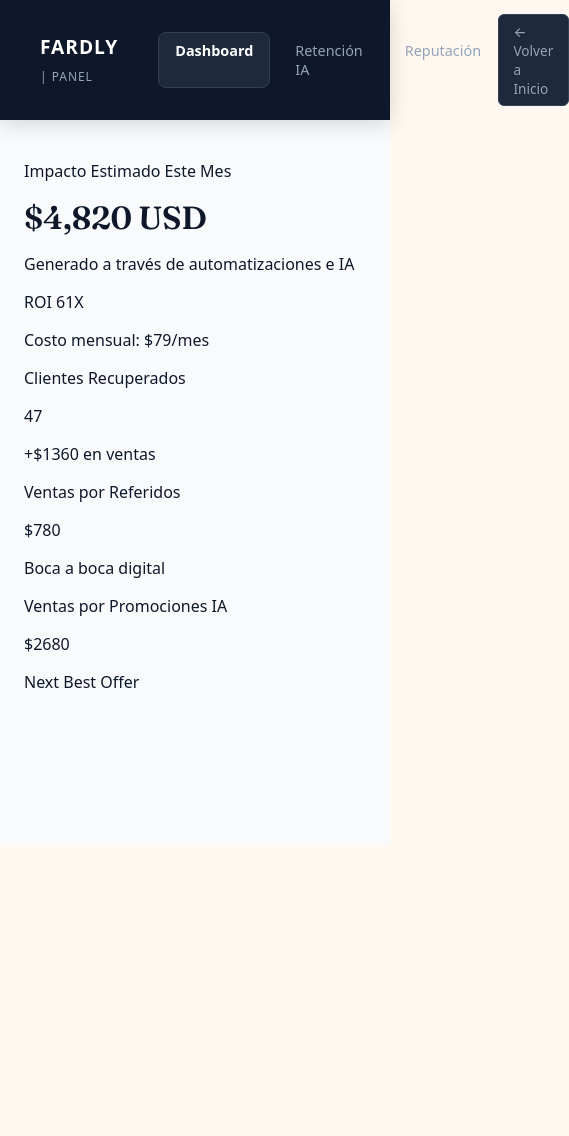
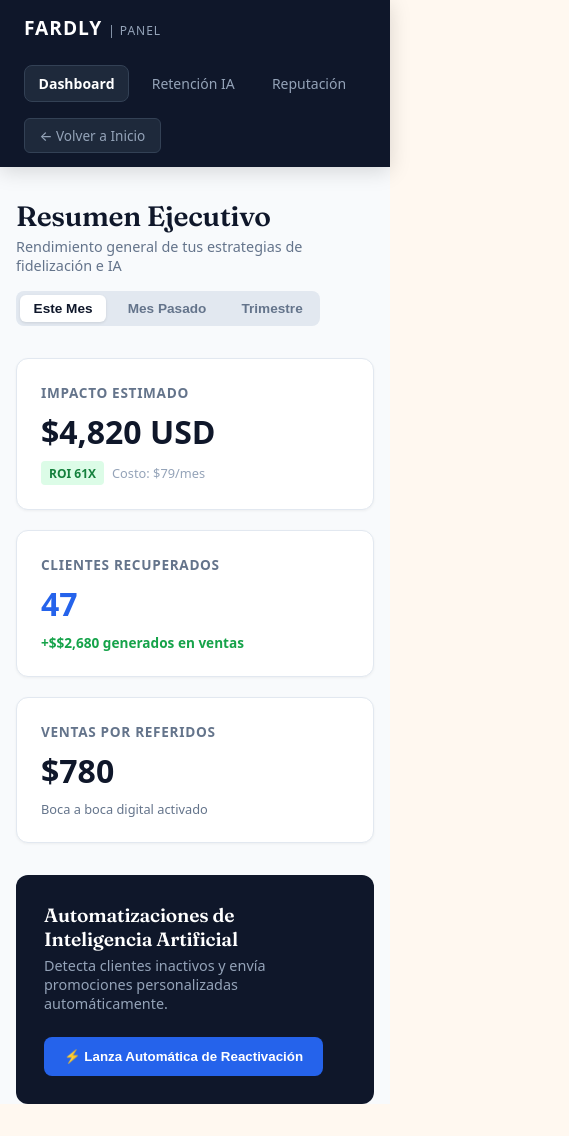
Before and after one commit to Lorenzo834516/fardly, a Next.js app: page /dashboard in a window 390 px wide. Shown: the whole page, 569 px wide, since content can reach past the window. Before the commit the page ends 844 px from the top, so only its background shows below. Built offline with nearby package versions, Linux system fonts and the light colour scheme.

Commit message:
feat: interfaz interactiva y diseno responsive para el dashboard

```diff
--- a/app/(dashboard_comercio)/dashboard/page.tsx
+++ b/app/(dashboard_comercio)/dashboard/page.tsx
@@ -1,48 +1,150 @@
-export default function DashboardROIPage() {
-  const metricas = {
-    ventasAtribuidas: 4820,
-    clientesRecuperados: 47,
-    ventasClientesRecuperados: 1360,
-    ventasReferidos: 780,
-    ventasPromociones: 2680,
-    costoPlataforma: 79,
+'use client';
+
+import { useState } from 'react';
+
+export default function DashboardPage() {
+  const [periodo, setPeriodo] = useState('este_mes');
+  const [simulandoEjecucion, setSimulandoEjecucion] = useState(false);
+  const [mensajeExito, setMensajeExito] = useState('');
+
+  // Datos dinámicos según el filtro
+  const datos = {
+    este_mes: { impacto: '$4,820 USD', roi: '61X', clientes: 47, referidos: '$780', promos: '$2,680' },
+    mes_pasado: { impacto: '$3,910 USD', roi: '49X', clientes: 38, referidos: '$620', promos: '$2,150' },
+    trimestre: { impacto: '$12,450 USD', roi: '55X', clientes: 132, referidos: '$2,100', promos: '$7,300' },
+  }[periodo] || { impacto: '$4,820 USD', roi: '61X', clientes: 47, referidos: '$780', promos: '$2,680' };
+
+  const ejecutarAutomatizacion = () => {
+    setSimulandoEjecucion(true);
+    setTimeout(() => {
+      setSimulandoEjecucion(false);
+      setMensajeExito('¡Campaña de reactivación enviada con éxito a 12 clientes en riesgo!');
+      setTimeout(() => setMensajeExito(''), 5000);
+    }, 1500);
   };
 
-  const roiEstimado = Math.round(metricas.ventasAtribuidas / metricas.costoPlataforma);
+  return (
+    <div style={{ display: 'flex', flexDirection: 'column', gap: '2rem' }}>
 
-  return (
-    <div className="p-6 space-y-6 max-w-7xl mx-auto">
-      <div className="bg-gradient-to-r from-purple-700 to-indigo-800 text-white p-6 rounded-2xl shadow-xl flex justify-between items-center">
+      {/* Encabezado y Filtros */}
+      <div style={{ display: 'flex', justifyContent: 'space-between', alignItems: 'center', flexWrap: 'wrap', gap: '1rem' }}>
         <div>
-          <p className="text-purple-200 text-sm uppercase tracking-wider font-semibold">Impacto Estimado Este Mes</p>
-          <h1 className="text-4xl font-extrabold mt-1">${metricas.ventasAtribuidas.toLocaleString()} USD</h1>
-          <p className="text-xs text-purple-200 mt-1">Generado a través de automatizaciones e IA</p>
+          <h1 style={{ fontSize: '1.75rem', fontWeight: 700, color: '#0F172A', margin: 0 }}>Resumen Ejecutivo</h1>
+          <p style={{ color: '#64748B', fontSize: '0.9rem', margin: '0.25rem 0 0 0' }}>
+            Rendimiento general de tus estrategias de fidelización e IA
+          </p>
         </div>
-        <div className="text-right">
-          <span className="bg-green-400 text-gray-900 font-bold px-3 py-1 rounded-full text-sm">
-            ROI {roiEstimado}X
-          </span>
-          <p className="text-xs mt-2 text-purple-200">Costo mensual: ${metricas.costoPlataforma}/mes</p>
+
+        {/* Selector de Período */}
+        <div style={{ display: 'flex', gap: '0.5rem', backgroundColor: '#E2E8F0', padding: '4px', borderRadius: '8px' }}>
+          {[
+            { id: 'este_mes', label: 'Este Mes' },
+            { id: 'mes_pasado', label: 'Mes Pasado' },
+            { id: 'trimestre', label: 'Trimestre' },
+          ].map((item) => (
+            <button
+              key={item.id}
+              onClick={() => setPeriodo(item.id)}
+              style={{
+                border: 'none',
+                padding: '0.4rem 0.85rem',
+                borderRadius: '6px',
+                fontSize: '0.85rem',
+                fontWeight: 600,
+                cursor: 'pointer',
+                backgroundColor: periodo === item.id ? '#FFFFFF' : 'transparent',
+                color: periodo === item.id ? '#0F172A' : '#64748B',
+                boxShadow: periodo === item.id ? '0 1px 3px rgba(0,0,0,0.1)' : 'none',
+                transition: 'all 0.2s',
+              }}
+            >
+              {item.label}
+            </button>
+          ))}
         </div>
       </div>
 
-      <div className="grid grid-cols-1 md:grid-cols-3 gap-4">
-        <div className="border p-4 rounded-xl bg-white shadow-sm">
-          <p className="text-sm text-gray-500">Clientes Recuperados</p>
-          <p className="text-2xl font-bold">{metricas.clientesRecuperados}</p>
-          <p className="text-xs text-green-600 font-medium">+${metricas.ventasClientesRecuperados} en ventas</p>
+      {/* Alerta interactiva */}
+      {mensajeExito && (
+        <div style={{ backgroundColor: '#F0FDF4', border: '1px solid #BBF7D0', color: '#166534', padding: '1rem', borderRadius: '8px', fontSize: '0.9rem' }}>
+          {mensajeExito}
         </div>
-        <div className="border p-4 rounded-xl bg-white shadow-sm">
-          <p className="text-sm text-gray-500">Ventas por Referidos</p>
-          <p className="text-2xl font-bold">${metricas.ventasReferidos}</p>
-          <p className="text-xs text-blue-600 font-medium">Boca a boca digital</p>
+      )}
+
+      {/* Grid de Métricas Principales */}
+      <div style={{ display: 'grid', gridTemplateColumns: 'repeat(auto-fit, minmax(280px, 1fr))', gap: '1.25rem' }}>
+
+        {/* Tarjeta 1 */}
+        <div style={{ backgroundColor: '#FFFFFF', padding: '1.5rem', borderRadius: '12px', border: '1px solid #E2E8F0', boxShadow: '0 1px 3px rgba(0,0,0,0.05)' }}>
+          <div style={{ color: '#64748B', fontSize: '0.85rem', fontWeight: 600, textTransform: 'uppercase', letterSpacing: '0.05em' }}>
+            Impacto Estimado
+          </div>
+          <div style={{ fontSize: '2rem', fontWeight: 800, color: '#0F172A', margin: '0.5rem 0' }}>
+            {datos.impacto}
+          </div>
+          <div style={{ display: 'flex', gap: '0.5rem', alignItems: 'center' }}>
+            <span style={{ backgroundColor: '#DCFCE7', color: '#15803D', fontSize: '0.75rem', fontWeight: 700, padding: '0.2rem 0.5rem', borderRadius: '4px' }}>
+              ROI {datos.roi}
+            </span>
+            <span style={{ color: '#94A3B8', fontSize: '0.8rem' }}>Costo: $79/mes</span>
+          </div>
         </div>
-        <div className="border p-4 rounded-xl bg-white shadow-sm">
-          <p className="text-sm text-gray-500">Ventas por Promociones IA</p>
-          <p className="text-2xl font-bold">${metricas.ventasPromociones}</p>
-          <p className="text-xs text-purple-600 font-medium">Next Best Offer</p>
+
+        {/* Tarjeta 2 */}
+        <div style={{ backgroundColor: '#FFFFFF', padding: '1.5rem', borderRadius: '12px', border: '1px solid #E2E8F0', boxShadow: '0 1px 3px rgba(0,0,0,0.05)' }}>
+          <div style={{ color: '#64748B', fontSize: '0.85rem', fontWeight: 600, textTransform: 'uppercase', letterSpacing: '0.05em' }}>
+            Clientes Recuperados
+          </div>
+          <div style={{ fontSize: '2rem', fontWeight: 800, color: '#2563EB', margin: '0.5rem 0' }}>
+            {datos.clientes}
+          </div>
+          <div style={{ color: '#16A34A', fontSize: '0.85rem', fontWeight: 600 }}>
+            +${datos.promos} generados en ventas
+          </div>
         </div>
+
+        {/* Tarjeta 3 */}
+        <div style={{ backgroundColor: '#FFFFFF', padding: '1.5rem', borderRadius: '12px', border: '1px solid #E2E8F0', boxShadow: '0 1px 3px rgba(0,0,0,0.05)' }}>
+          <div style={{ color: '#64748B', fontSize: '0.85rem', fontWeight: 600, textTransform: 'uppercase', letterSpacing: '0.05em' }}>
+            Ventas por Referidos
+          </div>
+          <div style={{ fontSize: '2rem', fontWeight: 800, color: '#0F172A', margin: '0.5rem 0' }}>
+            {datos.referidos}
+          </div>
+          <div style={{ color: '#64748B', fontSize: '0.8rem' }}>
+            Boca a boca digital activado
+          </div>
+        </div>
+
       </div>
+
+      {/* Sección Inferior: Acciones Rápidas e IA */}
+      <div style={{ backgroundColor: '#0F172A', color: '#FFFFFF', padding: '1.75rem', borderRadius: '12px', display: 'flex', justifyContent: 'space-between', alignItems: 'center', flexWrap: 'wrap', gap: '1.5rem' }}>
+        <div>
+          <h3 style={{ margin: 0, fontSize: '1.2rem', fontWeight: 700 }}>Automatizaciones de Inteligencia Artificial</h3>
+          <p style={{ margin: '0.35rem 0 0 0', color: '#94A3B8', fontSize: '0.9rem' }}>
+            Detecta clientes inactivos y envía promociones personalizadas automáticamente.
+          </p>
+        </div>
+        <button
+          onClick={ejecutarAutomatizacion}
+          disabled={simulandoEjecucion}
+          style={{
+            backgroundColor: '#2563EB',
+            color: '#FFFFFF',
+            border: 'none',
+            padding: '0.75rem 1.25rem',
+            borderRadius: '8px',
+            fontWeight: 600,
+            cursor: simulandoEjecucion ? 'wait' : 'pointer',
+            opacity: simulandoEjecucion ? 0.7 : 1,
+            transition: 'all 0.2s',
+          }}
+        >
+          {simulandoEjecucion ? 'Ejecutando IA...' : '⚡ Lanza Automática de Reactivación'}
+        </button>
+      </div>
+
     </div>
   );
 }
--- a/app/(dashboard_comercio)/layout.tsx
+++ b/app/(dashboard_comercio)/layout.tsx
@@ -19,22 +19,31 @@ export default function DashboardLayout({
 
   return (
     <div style={{ minHeight: '100vh', backgroundColor: '#F8FAFC', color: '#0F172A', fontFamily: 'system-ui, -apple-system, sans-serif' }}>
-      {/* Navbar Superior Profesional con Contraste Fijo */}
+      {/* Navbar Superior Responsive sin librerías externas */}
       <header
         style={{
           backgroundColor: '#0F172A',
           color: '#FFFFFF',
-          padding: '0.85rem 2.5rem',
-          display: 'flex',
-          justifyContent: 'space-between',
-          alignItems: 'center',
+          padding: '0.85rem 1.5rem',
           boxShadow: '0 4px 20px rgba(0, 0, 0, 0.15)',
           position: 'sticky',
           top: 0,
           zIndex: 100,
         }}
       >
-        <div style={{ display: 'flex', alignItems: 'center', gap: '2.5rem' }}>
+        <div
+          style={{
+            maxWidth: '1200px',
+            margin: '0 auto',
+            display: 'flex',
+            flexWrap: 'wrap',
+            justifyContent: 'space-between',
+            alignItems: 'center',
+            gap: '1rem',
+          }}
+        >
+          {/* Brand & NavLinks */}
+          <div style={{ display: 'flex', alignItems: 'center', gap: '1.5rem', flexWrap: 'wrap' }}>
             <Link
               href="/"
               style={{ textDecoration: 'none', color: '#FFFFFF', fontWeight: 800, fontSize: '1.2rem', letterSpacing: '0.05em' }}
@@ -42,7 +51,7 @@ export default function DashboardLayout({
               FARDLY <span style={{ fontSize: '0.75rem', color: '#94A3B8', fontWeight: 500 }}>| PANEL</span>
             </Link>
 
-          <nav style={{ display: 'flex', gap: '0.5rem' }}>
+            <nav style={{ display: 'flex', gap: '0.5rem', flexWrap: 'wrap' }}>
               {navLinks.map((link) => {
                 const isActive = pathname === link.href;
                 return (
@@ -51,9 +60,9 @@ export default function DashboardLayout({
                     href={link.href}
                     style={{
                       textDecoration: 'none',
-                    padding: '0.5rem 1rem',
+                      padding: '0.5rem 0.85rem',
                       borderRadius: '8px',
-                    fontSize: '0.9rem',
+                      fontSize: '0.875rem',
                       fontWeight: isActive ? 600 : 500,
                       color: isActive ? '#FFFFFF' : '#94A3B8',
                       backgroundColor: isActive ? '#1E293B' : 'transparent',
@@ -68,6 +77,7 @@ export default function DashboardLayout({
             </nav>
           </div>
 
+          {/* Action button */}
           <Link
             href="/"
             style={{
@@ -79,15 +89,15 @@ export default function DashboardLayout({
               padding: '0.45rem 0.9rem',
               borderRadius: '6px',
               fontWeight: 500,
-            transition: 'all 0.2s ease',
             }}
           >
             ← Volver a Inicio
           </Link>
+        </div>
       </header>
 
-      {/* Contenedor Principal de Vistas */}
-      <main style={{ maxWidth: 1120, margin: '2.5rem auto', padding: '0 1.5rem' }}>
+      {/* Contenedor Principal Ajustable */}
+      <main style={{ maxWidth: '1200px', margin: '2rem auto', padding: '0 1rem', width: '100%', boxSizing: 'border-box' }}>
         {children}
       </main>
     </div>
```
Lines whose indentation alone changed are shown as unchanged.
